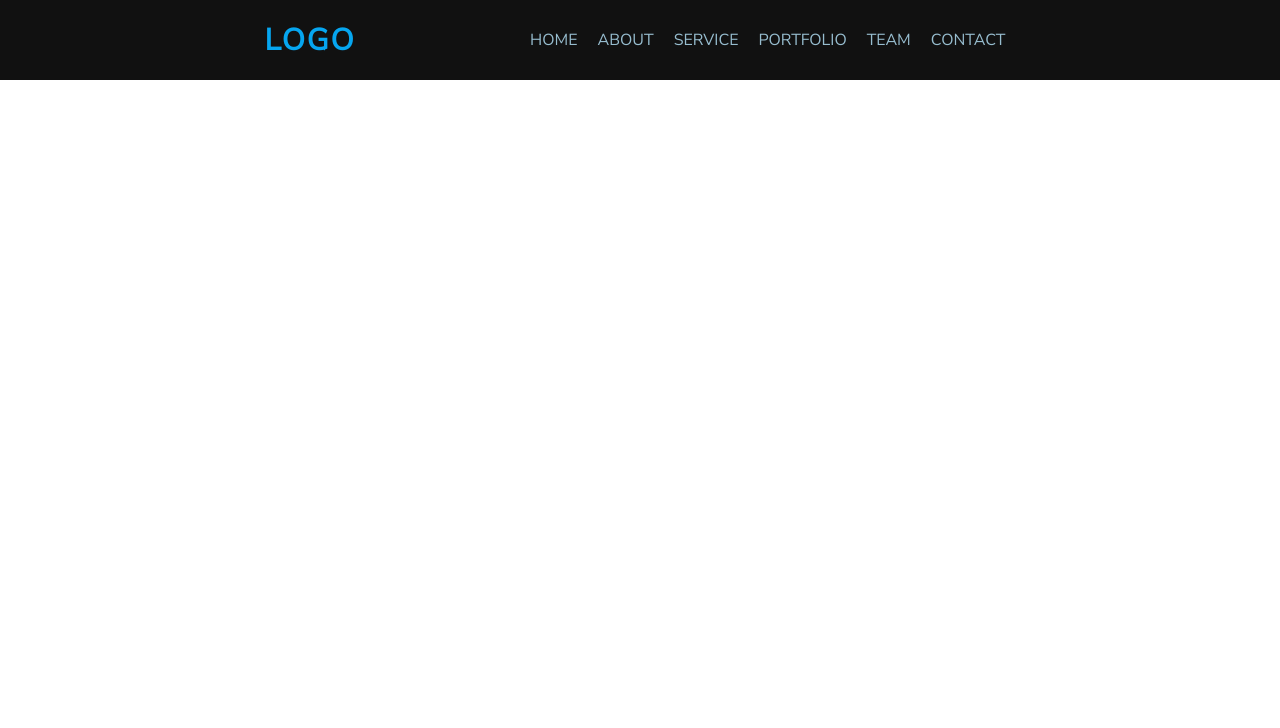
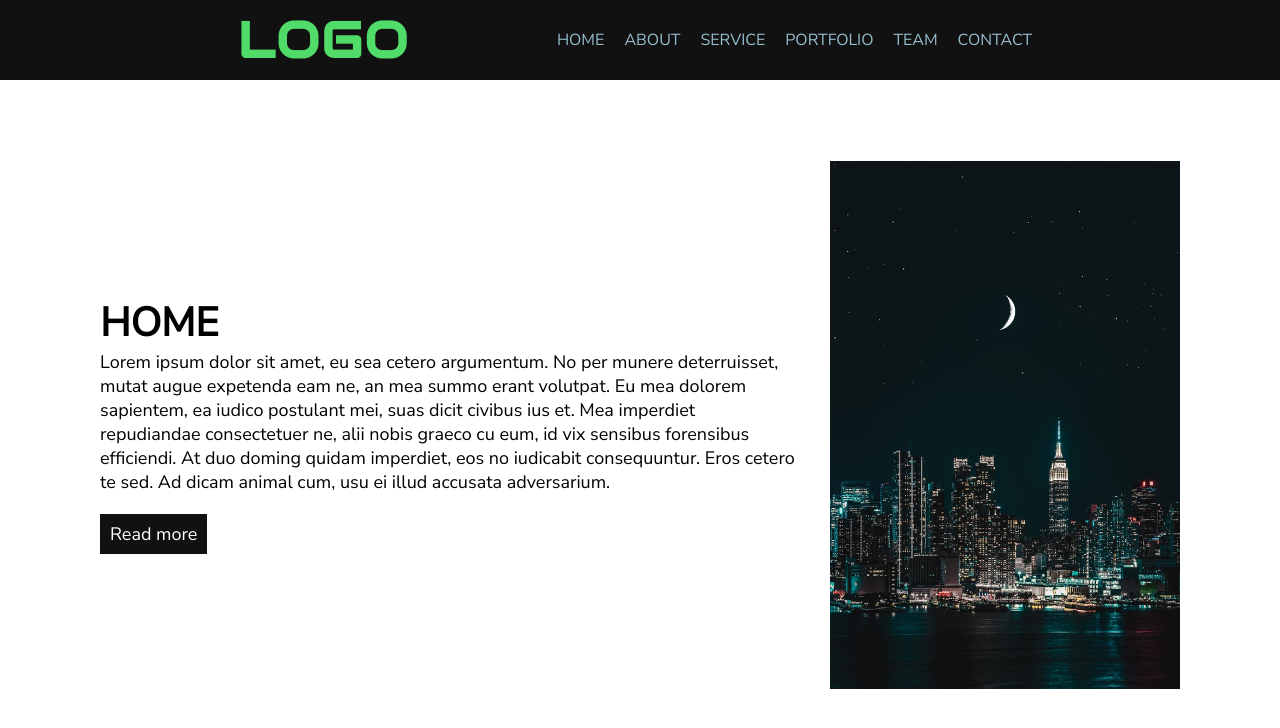
Before and after one commit to LukaWilk/RWD_project_1, a plain HTML site: page index.html in a window 1280 px wide. Drawn offline with Linux system fonts and the light colour scheme.

Commit message:
add section - Home

```diff
--- a/index.html
+++ b/index.html
@@ -4,7 +4,14 @@
     <meta charset="UTF-8" />
     <meta name="viewport" content="width=device-width, initial-scale=1.0" />
     <meta http-equiv="X-UA-Compatible" content="ie=edge" />
-    <link href="https://fonts.googleapis.com/css?family=Nunito+Sans&display=swap" rel="stylesheet">
+    <link
+      href="https://fonts.googleapis.com/css?family=Nunito+Sans&display=swap"
+      rel="stylesheet"
+    />
+    <link
+      href="https://fonts.googleapis.com/css?family=Audiowide&display=swap"
+      rel="stylesheet"
+    />
     <title>RWD_project_1</title>
     <link rel="stylesheet" href="style.css" />
   </head>
@@ -21,5 +28,22 @@
       </ul>
       <div class="toggle"></div>
     </header>
+    <section id="home">
+      <div>
+        <h2>Home</h2>
+        <p>
+          Lorem ipsum dolor sit amet, eu sea cetero argumentum. No per munere
+          deterruisset, mutat augue expetenda eam ne, an mea summo erant
+          volutpat. Eu mea dolorem sapientem, ea iudico postulant mei, suas
+          dicit civibus ius et. Mea imperdiet repudiandae consectetuer ne, alii
+          nobis graeco cu eum, id vix sensibus forensibus efficiendi. At duo
+          doming quidam imperdiet, eos no iudicabit consequuntur. Eros cetero te
+          sed. Ad dicam animal cum, usu ei illud accusata adversarium.
+        </p>
+        <a href="#">Read more</a>
+      </div>
+      <img src="image/skyline.jpg" alt="home" />
+      <!--Photo by anaan Mazhar z Pexels-->
+    </section>
   </body>
 </html>
--- a/style.css
+++ b/style.css
@@ -1,14 +1,14 @@
-
-@import url('https://fonts.googleapis.com/css?family=Nunito+Sans&display=swap');
+@import url("https://fonts.googleapis.com/css?family=Nunito+Sans&display=swap");
+@import url('https://fonts.googleapis.com/css?family=Audiowide&display=swap');
 
 * {
   margin: 0;
   padding: 0;
   box-sizing: border-box;
-  font-family: 'Nunito Sans', sans-serif;
+  font-family: "Nunito Sans", sans-serif;
 }
 
-header{
+header {
   position: fixed;
   width: 100%;
   height: 80px;
@@ -20,25 +20,26 @@ header{
   z-index: 1000;
 }
 
-header .logo{
-    color: rgb(6, 166, 240);
-    font-size: 30px;
+header .logo {
+  color: rgb(81, 219, 104);
+  font-size: 50px;
+  font-family: 'Audiowide', cursive;
   text-decoration: none;
   letter-spacing: 2px;
   font-weight: 700;
 }
 
-header ul{
+header ul {
   position: relative;
   display: flex;
 }
 
-header ul li{
+header ul li {
   position: relative;
   list-style: none;
 }
 
-header ul li a{
+header ul li a {
   position: relative;
   padding: 5px 10px;
   color: rgb(151, 189, 207);
@@ -49,9 +50,42 @@ header ul li a{
 
 header ul li a.active,
 header ul li a:hover {
-    background: #046299;
+  background: #04639b;
 }
 
-.toggle{
+.toggle {
   display: none;
 }
+
+section {
+  position: relative;
+  display: flex;
+  justify-content: space-between;
+  align-items: center;
+  min-height: 100vh;
+  padding: 150px 100px 100px;
+}
+
+section img {
+    max-width: 350px;
+    margin-left: 30px;
+}
+
+section h2 {
+    font-size: 2.5em;
+    text-transform: uppercase;
+}
+
+section p {
+    font-size: 18px;
+}
+
+section a {
+    display: inline-block;
+    padding: 8px 10px;
+    text-decoration: none;
+    font-size: 18px;
+    background: #111;
+    color: #fff;
+    margin-top: 20px;
+}
```
Also changed, not shown: image/skyline.jpg (added), 1 other file. Lines whose indentation alone changed are shown as unchanged.
